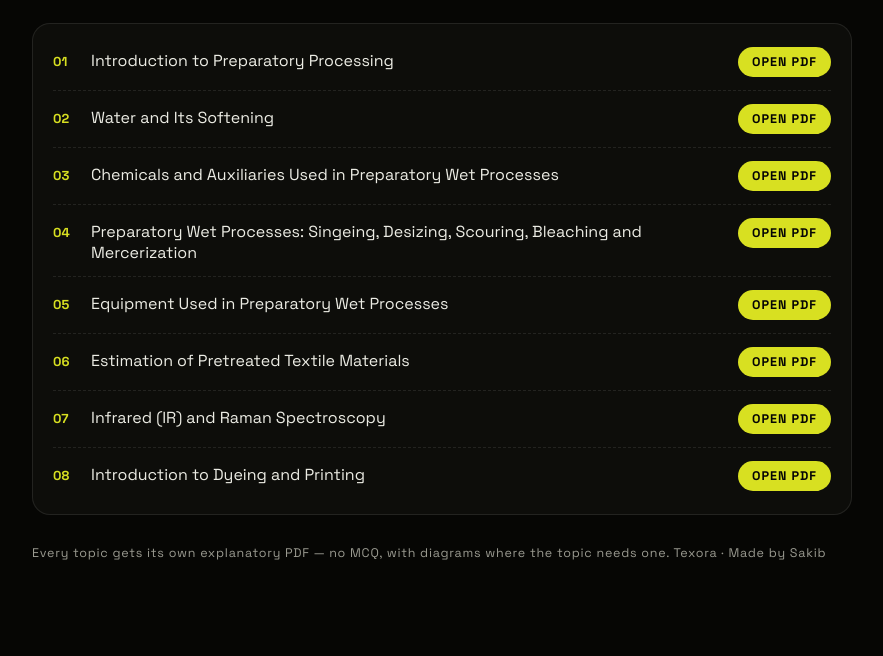
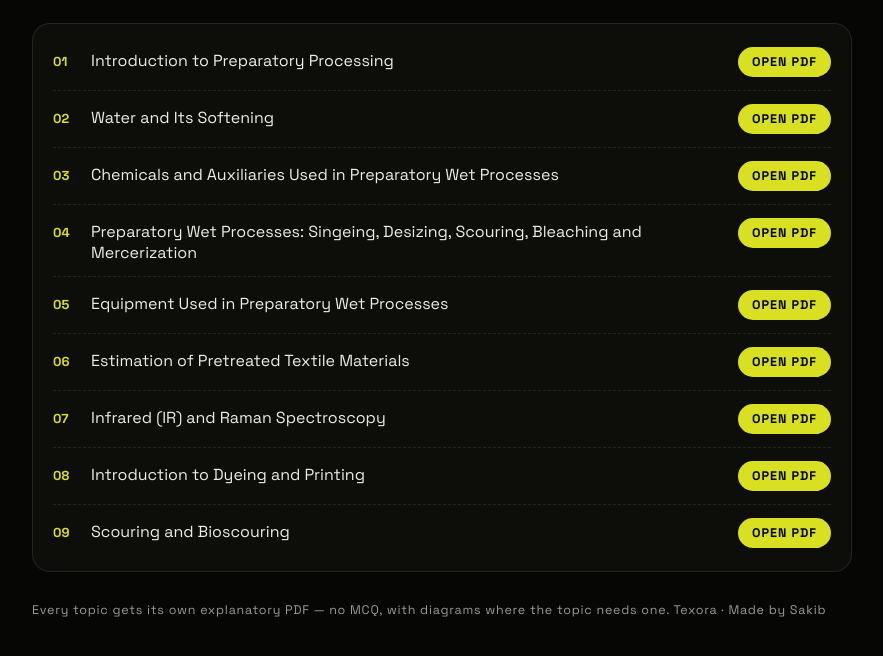
Before and after one commit to sakibhasan286116/texora, a plain HTML site: page courses/te-2205.html in a window 1280 px wide. Shown: the part 216-872 px from the top of the page, without its empty margins (198-1081 px from the left). Before the commit the page ends 825 px from the top, so only its background shows below. Drawn offline with nearby package versions, Linux system fonts and the light colour scheme.

Commit message:
List TE-2205 Topic 9 Scouring and Bioscouring on course page

```diff
--- a/courses/te-2205.html
+++ b/courses/te-2205.html
@@ -39,6 +39,7 @@ a.pdf{margin-left:auto;flex:none;background:var(--neon);color:#050505;font-weigh
 <div class="row"><span class="num">06</span><span class="ttl">Estimation of Pretreated Textile Materials</span><a class="pdf" href="../notes/te-2205/estimation-of-pretreated-textile-materials.pdf" target="_blank" rel="noopener">Open PDF</a></div>
 <div class="row"><span class="num">07</span><span class="ttl">Infrared (IR) and Raman Spectroscopy</span><a class="pdf" href="../notes/te-2205/infrared-and-raman-spectroscopy.pdf" target="_blank" rel="noopener">Open PDF</a></div>
 <div class="row"><span class="num">08</span><span class="ttl">Introduction to Dyeing and Printing</span><a class="pdf" href="../notes/te-2205/introduction-to-dyeing-and-printing.pdf" target="_blank" rel="noopener">Open PDF</a></div>
+<div class="row"><span class="num">09</span><span class="ttl">Scouring and Bioscouring</span><a class="pdf" href="../notes/te-2205/scouring-and-bioscouring.pdf" target="_blank" rel="noopener">Open PDF</a></div>
 
 </div>
 <p class="foot">Every topic gets its own explanatory PDF — no MCQ, with diagrams where the topic needs one. Texora · Made by Sakib</p>
```
